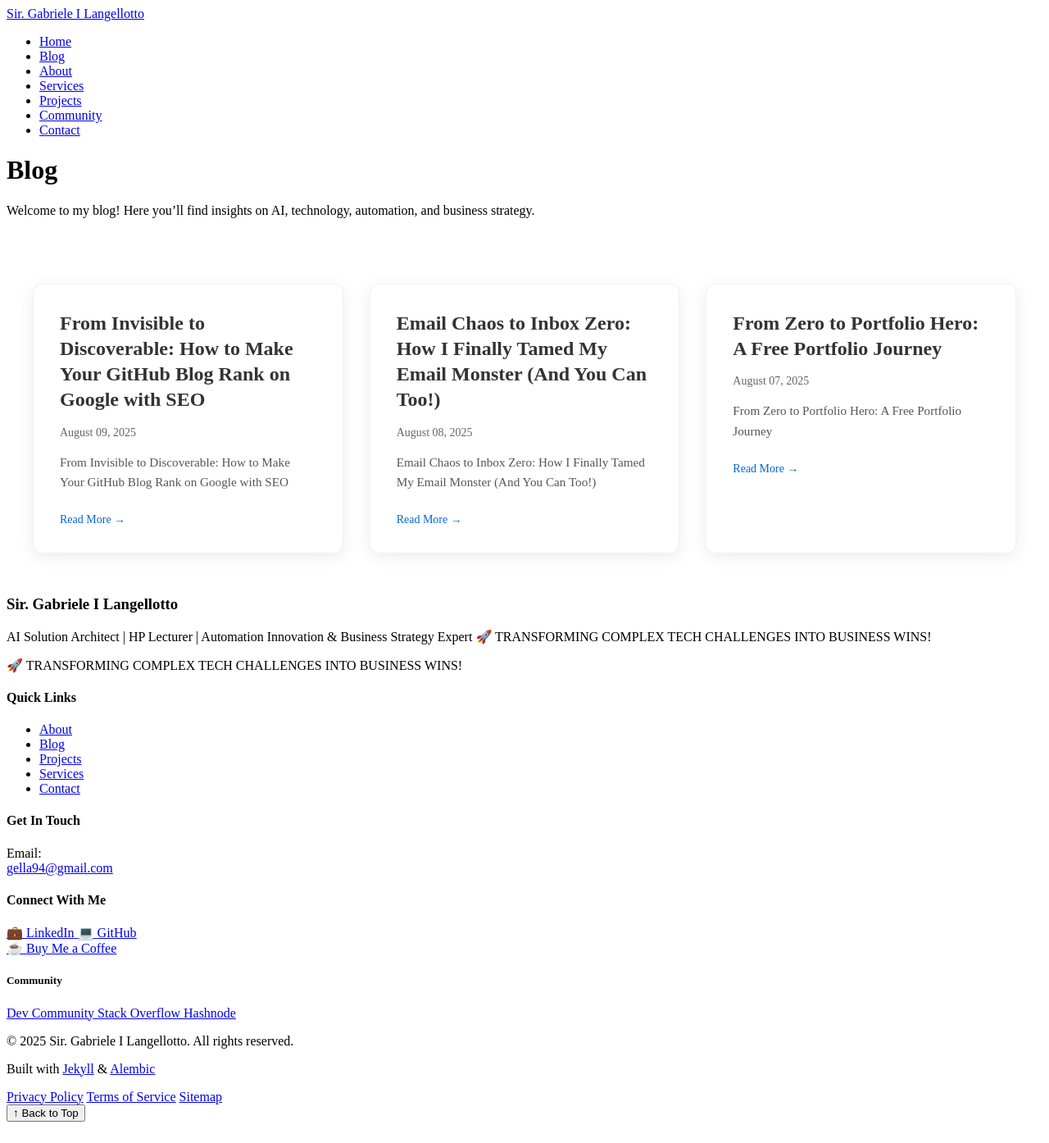
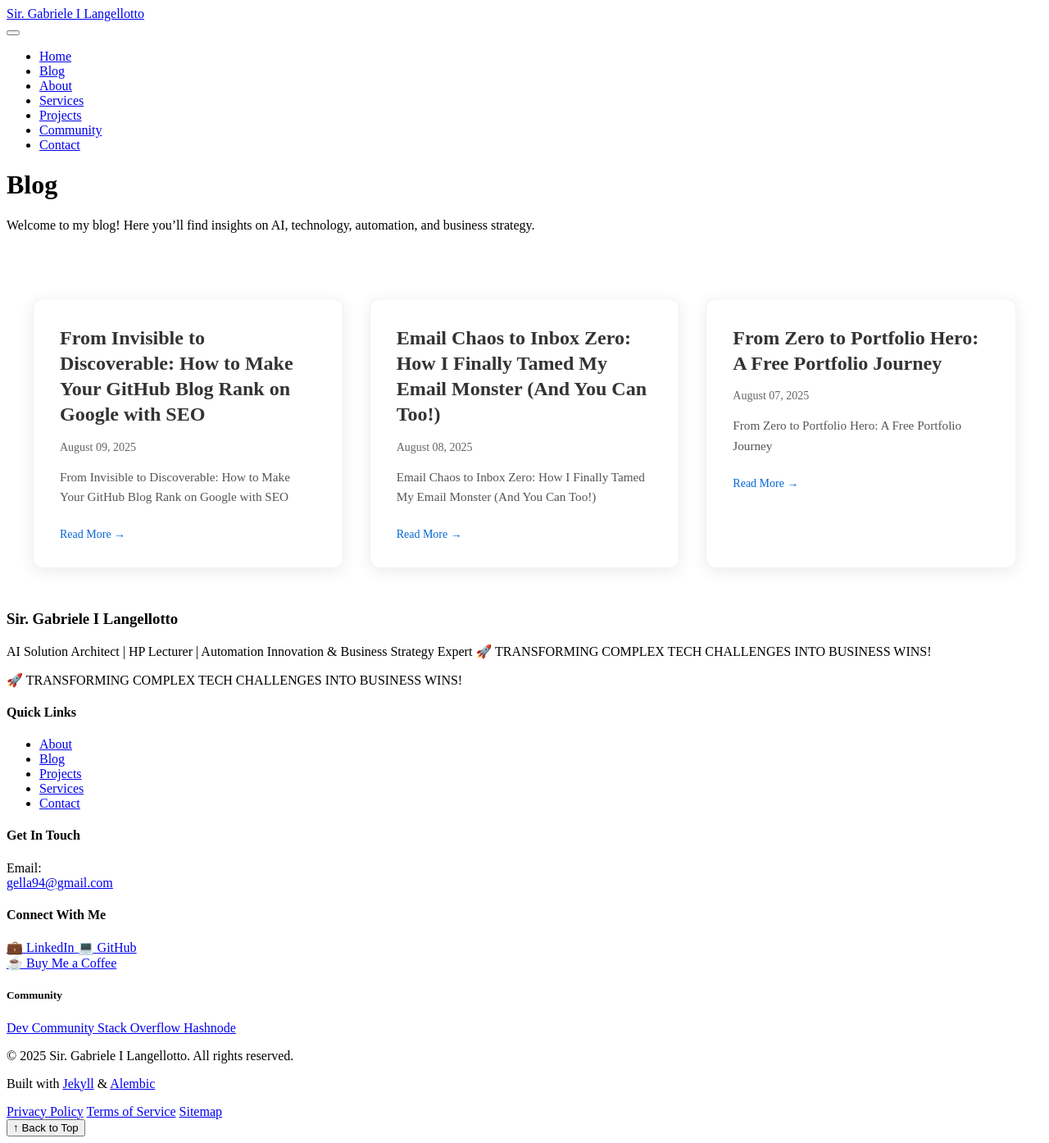
Before and after one commit to GIL794/gil794.github.io, a Jekyll site: the page built from blog.md, in a window 1280 px wide. Shown: the whole page at 82% size. Built offline with Jekyll 4.4.1, drawn with Linux system fonts in a browser that asks for light colours.

Commit message:
Fix header navigation structure and active statesUpdate header.html
- Fix duplicate navigation menus issue
- Add proper mobile menu toggle functionality
- Improve active state detection for homepage and all pages
- Add missing Home navigation item
- Reorganize navigation order for better UX
- Add hamburger menu structure for mobile responsiveness
- Maintain consistent navigation structure across all pages

```diff
--- a/_includes/header.html
+++ b/_includes/header.html
@@ -13,7 +13,16 @@
         </a>
       </div>
 
-      <!-- Navigation - Horizontal only, centered with nav--main class -->
+      <!-- Mobile menu toggle -->
+      <button class="mobile-menu-toggle" aria-label="Toggle mobile menu" aria-expanded="false">
+        <span class="hamburger">
+          <span></span>
+          <span></span>
+          <span></span>
+        </span>
+      </button>
+
+      <!-- Navigation - Desktop and Mobile -->
       {% if site.navigation_header %}
         <nav aria-label="Main navigation" class="nav nav--main">
           <ul>
@@ -24,7 +33,7 @@
                 {% assign url = item.url | relative_url %}
               {% endif %}
               <li>
-                <a class="{% if item.url == page.url %}active{% endif %}" href="{{ url }}">{{ item.title }}</a>
+                <a class="{% if item.url == page.url or (item.url == '/' and page.url == '/index.html') %}active{% endif %}" href="{{ url }}">{{ item.title }}</a>
               </li>
             {% endfor %}
           </ul>
@@ -32,6 +41,9 @@
       {% else %}
         <nav aria-label="Main navigation" class="nav nav--main">
           <ul>
+            <li>
+              <a class="{% if page.url == '/' or page.url == '/index.html' %}active{% endif %}" href="{{ '/' | relative_url }}">Home</a>
+            </li>
             <li>
               <a class="{% if page.url == '/about/' %}active{% endif %}" href="{{ '/about/' | relative_url }}">About</a>
             </li>
@@ -45,6 +57,9 @@
               <a class="{% if page.url == '/services/' %}active{% endif %}" href="{{ '/services/' | relative_url }}">Services</a>
             </li>
             <li>
+              <a class="{% if page.url == '/community/' %}active{% endif %}" href="{{ '/community/' | relative_url }}">Community</a>
+            </li>
+            <li>
               <a class="{% if page.url == '/contact/' %}active{% endif %}" href="{{ '/contact/' | relative_url }}">Contact</a>
             </li>
           </ul>
```
